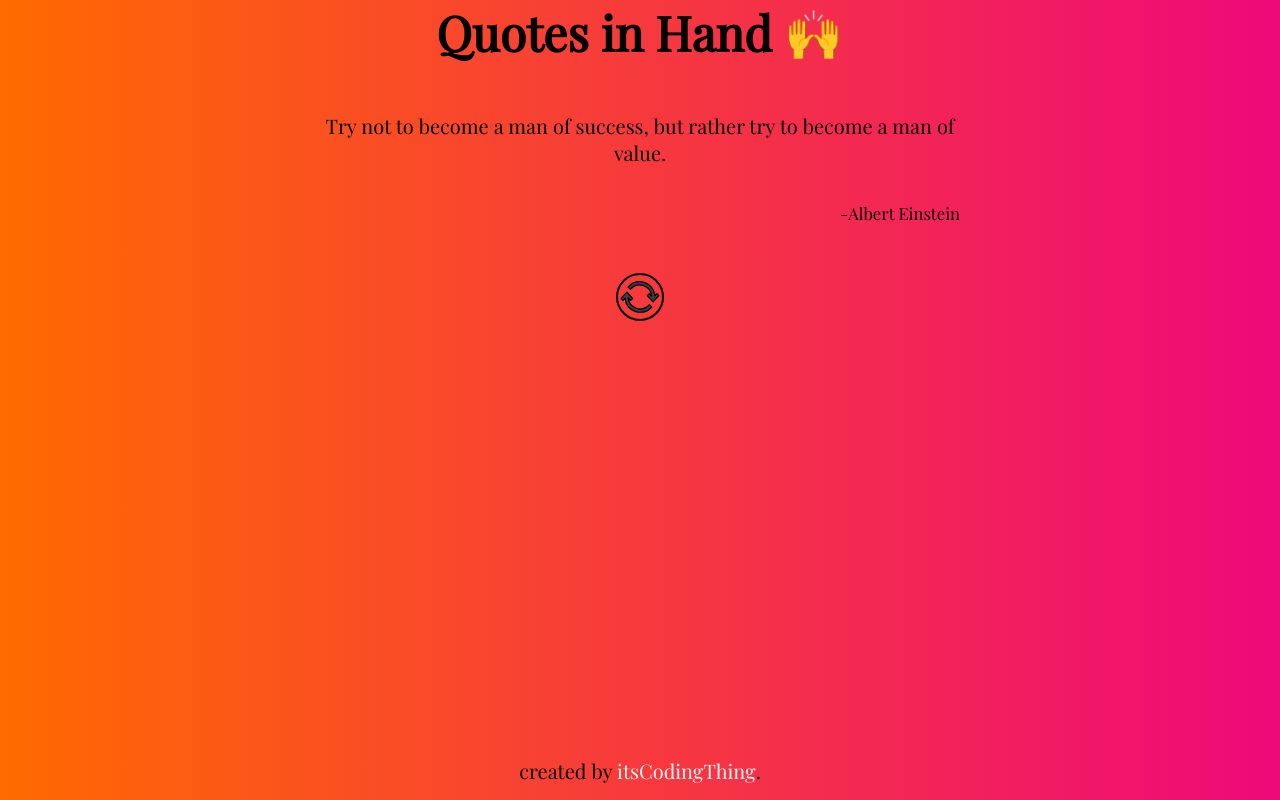
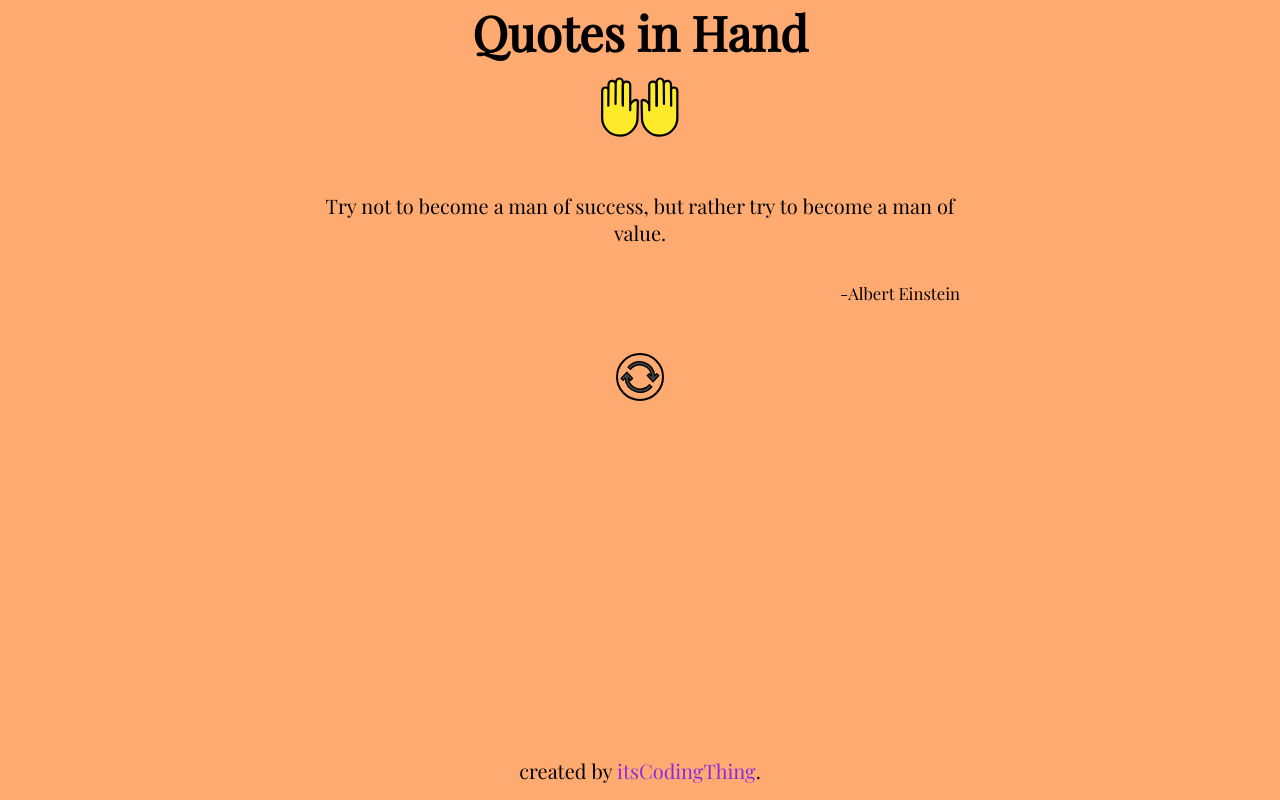
Before and after one commit to itsCodingThing/quotesinhand, a React app: page / in a window 1280 px wide. Built offline with nearby package versions, Linux system fonts and the light colour scheme.

Commit message:
change in background color and hand emoji

```diff
--- a/src/components/App.js
+++ b/src/components/App.js
@@ -5,9 +5,10 @@ function App() {
   return (
     <div className="main">
       <header>
-        <h1 className="hero">
-          Quotes in Hand <span id="emoji">🙌</span>
-        </h1>
+        <h1 className="hero">Quotes in Hand</h1>
+        <div id="emoji-container">
+          <div id="emoji"></div>
+        </div>
       </header>
 
       <QuoteGen />
--- a/src/style.css
+++ b/src/style.css
@@ -9,7 +9,7 @@
 
 body {
   font-size: 20px;
-  background: linear-gradient(to right, #ff6a00, #ee0979);
+  background-color: #ffaa71;
   font-family: "Playfair Display", serif;
 }
 
@@ -23,13 +23,22 @@ body {
   margin-bottom: 1rem;
 }
 
+#emoji-container {
+  width: 100%;
+  display: flex;
+  justify-content: center;
+}
+
 #emoji {
-  font-size: 3rem;
+  width: 5rem;
+  height: 5rem;
+  border: none;
+  background-image: url(./assests/handsup.svg);
 }
 
 footer a {
   text-decoration: none;
-  color: whitesmoke;
+  color: blueviolet;
 }
 
 .main {
@@ -62,6 +71,7 @@ footer a {
 
 .main > footer {
   margin-top: auto;
+  padding-top: 5rem;
 }
 
 footer > .innerbox {
```
Also changed, not shown: src/assests/handsup.svg (added).
